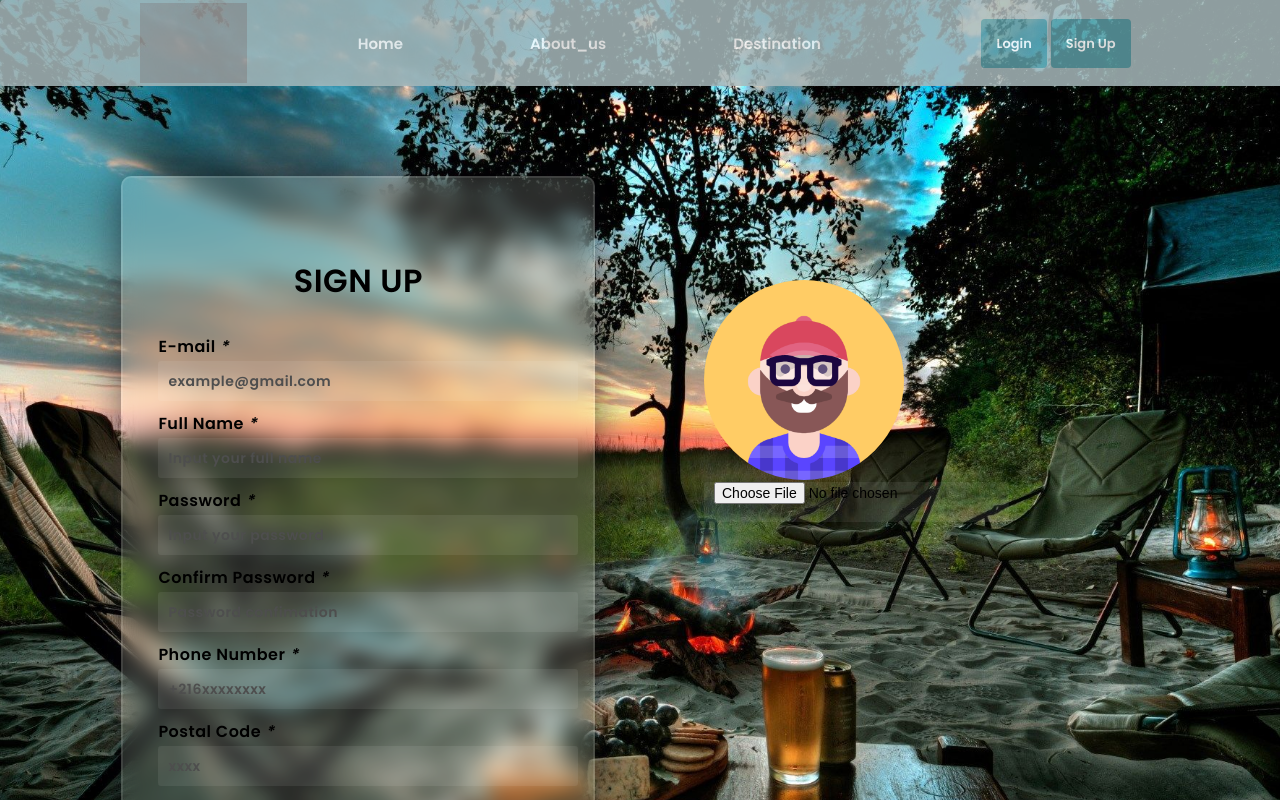
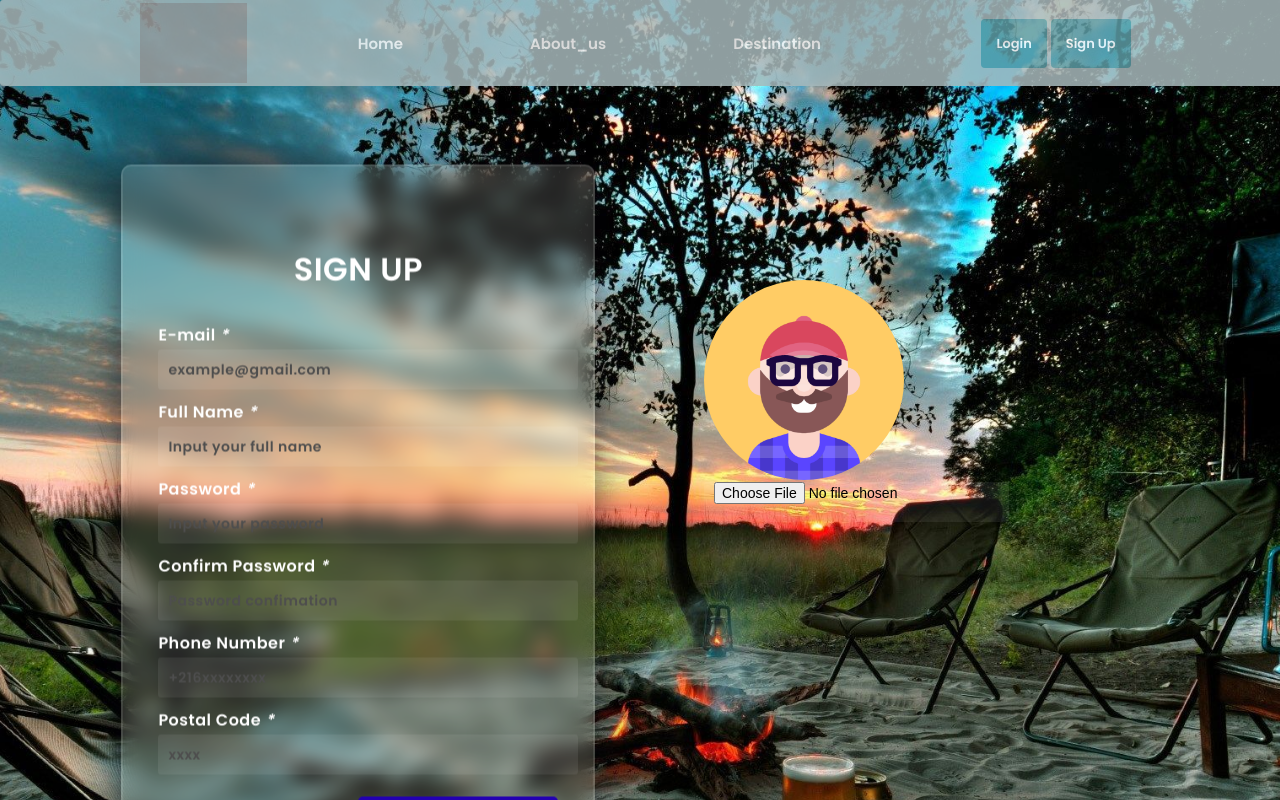
Before and after one commit to Yesminegharbi/About_us, a React (Create React App) app: page /sign-up in a window 1280 px wide. Shown: the top 800 px of the page. Built offline with nearby package versions, Linux system fonts and the light colour scheme; grey boxes are pictures that could not be loaded; a web font is replaced by a local one.

Commit message:
3rd change

```diff
--- a/src/components/Navbar/NavbarElements.js
+++ b/src/components/Navbar/NavbarElements.js
@@ -230,7 +230,7 @@ export const NavBtnLinkk = styled(Link)`
   left: 50%;
   transform: translate(-50%, -50%);
   -ms-transform: translate(-50%, -50%);
-    background: #4a4e69;
+    background: #5c9ca4;
   padding: 7px;
   color: #ffffff;
   outline: none;
--- a/src/components/Navbar/aboutus.css
+++ b/src/components/Navbar/aboutus.css
@@ -77,8 +77,8 @@ body{
   right: 0;
   border-radius:100px;
 
-  background-color: #9a8c98;
-  opacity:0.7;
+  background-color: #a7b9bb;
+  opacity:0.8;
   overflow: hidden;
   width: 100%;
   height: 0;
--- a/src/pages/SIGN_UP.css
+++ b/src/pages/SIGN_UP.css
@@ -2,7 +2,7 @@
 
 .signup {
     background-image: url(../assets/5827.jpg);
-    height: 120vh;
+    height: 140vh;
     background-position: center;
     background-repeat: no-repeat;
     background-size: cover;
@@ -40,7 +40,7 @@
 
 form {
     margin-top: 10%;
-    height: 600px;
+    height: fit-content;
     width: 400px;
     background-color: rgba(255, 255, 255, 0.13);
     position: absolute;
@@ -56,7 +56,7 @@ form {
 
 form * {
     font-family: 'Poppins', sans-serif;
-    color: #000000;
+    color: #ffffff;
     letter-spacing: 0.5px;
     outline: none;
     border: none;
--- a/src/pages/signin.css
+++ b/src/pages/signin.css
@@ -2,7 +2,7 @@
 
 .signin{
     background-image: url(../assets/2565736.jpg);
-    height: 120vh;
+    height: 140vh;
     background-position: center;
     background-repeat: no-repeat;
     background-size: cover;
--- a/src/pages/signin.js
+++ b/src/pages/signin.js
@@ -3,7 +3,7 @@ const Signin=()=>
 {
     return(
         <div className='signin'>
-    <form>
+        <form>
         <fieldset>
             <h3>SIGN IN</h3>
 
@@ -15,14 +15,15 @@ const Signin=()=>
             <button class="lost">Lost Password ?</button>
             <button class="sign">SIGN IN</button>
             <p>
-                <h5>Need assistance ? please contact our
+                <h5>Need assistance ?  please contact our
                     <a href="">
-                    Support team
+                     SUPPORT TEAM
                     </a>
 
                     </h5>
             </p>
         </fieldset>
+
     </form>
 </div>
 
--- a/src/pages/signup.js
+++ b/src/pages/signup.js
@@ -30,6 +30,8 @@ const SignUp = () => {
 
         <button class="register">SIGN UP</button>
     </form>
+    <br/><br/><br/>
+
 </div>
   );
 };
```
